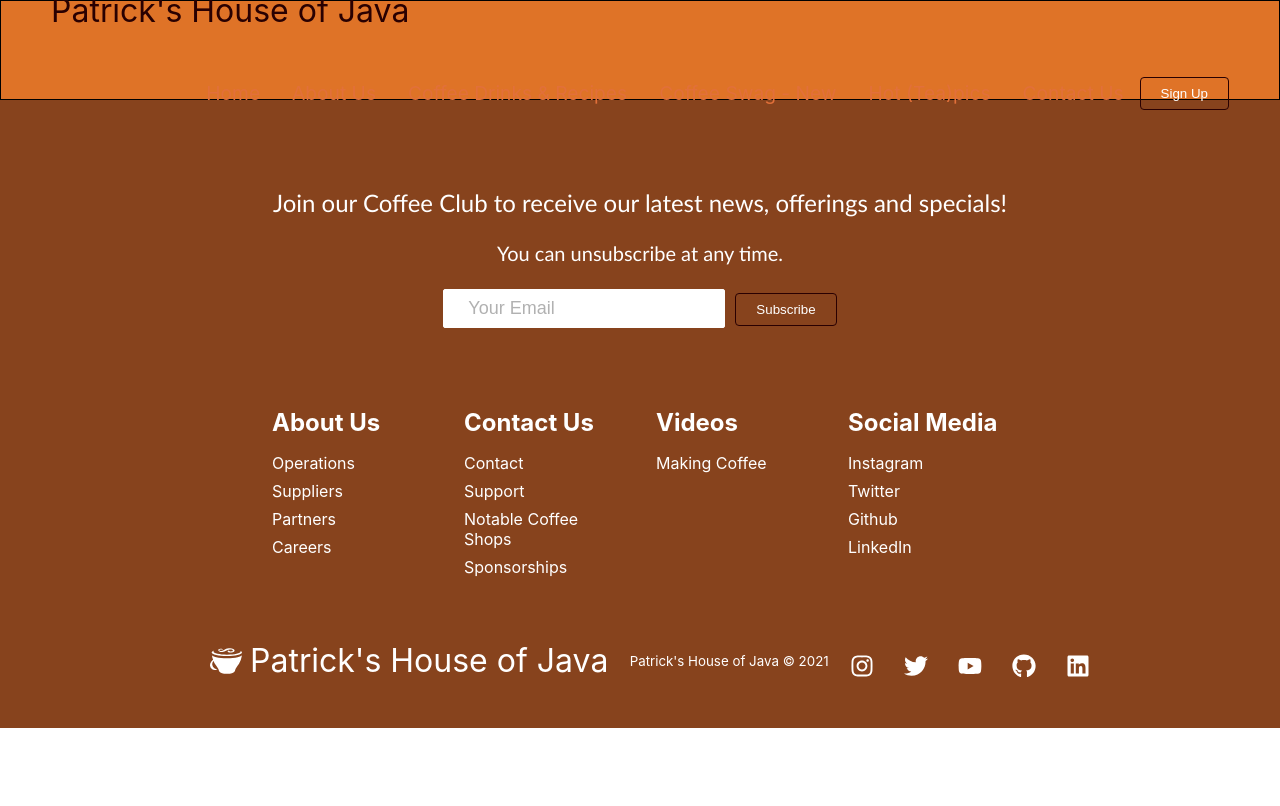
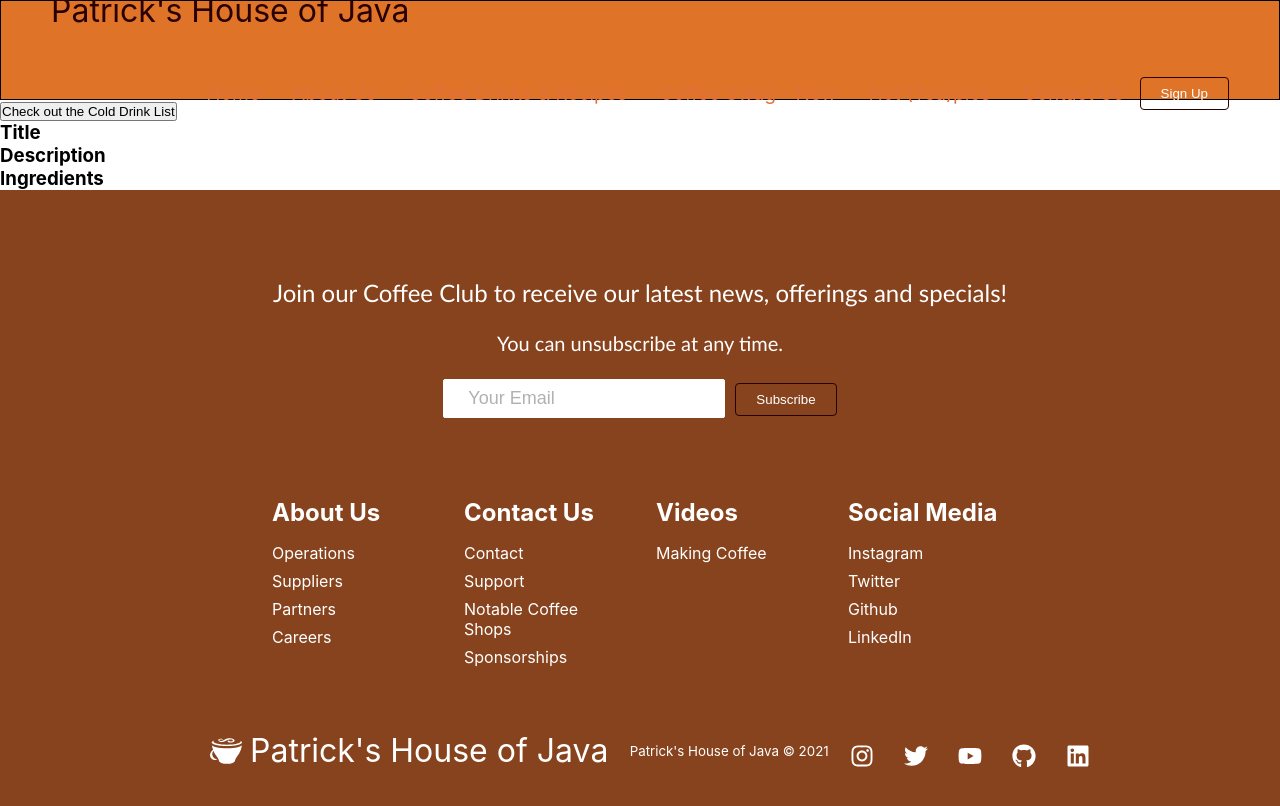
Before and after one commit to pdfaerber/SE-React-Homework, a React (Create React App) app in the folder myplants-app/: page /ColdDrink in a window 1280 px wide. Shown: the top 806 px of the page. Built offline with nearby package versions, Linux system fonts and the light colour scheme.

Commit message:
this commit includes api components for coffee drink recipes

```diff
--- a/myplants-app/src/App.css
+++ b/myplants-app/src/App.css
@@ -1,6 +1,6 @@
 * {
   box-sizing: border-box;
-  margin: 0;
-  padding: 0;
+  margin:0px;
+  padding: 0px;
   font-family: PT 'Trebuchet MS', 'Lucida Sans Unicode', 'Lucida Grande', 'Lucida Sans', Arial, sans-serif;
 }
--- a/myplants-app/src/App.js
+++ b/myplants-app/src/App.js
@@ -4,14 +4,19 @@ import "./App.css";
 import NavBar from "./components/pages/NavBar";
 import Home from "./components/pages/HomePage/Home";
 import Footer from "./components/pages/Footer/Footer";
+import HotDrink from "./components/HotDrink";
+import ColdDrink from "./components/ColdDrink";
 
 function App() {
   return (
     <div className="App">
       <Router>
         <NavBar />
+
         <Switch>
           <Route path='/' exact component={Home} />
+          <Route path='/HotDrink' component={HotDrink}/>
+          <Route path='/ColdDrink' component={ColdDrink}/>
         </Switch>
         <Footer/>
       </Router>
--- /dev/null
+++ b/myplants-app/src/components/ColdDrink.js
@@ -0,0 +1,47 @@
+import React from 'react';
+import reactDom from "react-dom";
+import { useState, setInfo } from "react";
+
+
+function ColdDrink() {
+    const data = "";
+  const [coldDrink] = useState(data);
+
+  function getColdDrink() {
+    fetch("https://api.sampleapis.com/coffee/iced")
+      .then((data) => data.json())
+      .then((response) => {
+
+        console.log("Success", response)
+        });
+  } //end
+
+  if (data) {
+    console.log(data);
+  }
+
+  return (
+    <div className="App">
+      <button id="button__coldDrink" onClick={() => getColdDrink()}>
+       Check out the Cold Drink List
+      </button>
+
+      {/* display answer container */}
+      <div className="display">
+        <h3>Title</h3>
+        {data && <div> answer: {coldDrink.title}</div>}
+      </div>
+      {/* display question container */}
+      <div className="display">
+        <h3>Description</h3>
+        {data && <div> question: {coldDrink.description}</div>}
+      </div>
+      {/* display points container */}
+      <div className="display">
+        <h3>Ingredients</h3>
+        {data && <div> points: {coldDrink.ingredients}</div>}
+      </div>
+    </div>
+  );
+  }
+export default ColdDrink;
--- /dev/null
+++ b/myplants-app/src/components/HotDrink.js
@@ -0,0 +1,47 @@
+import React from 'react';
+import reactDom from "react-dom";
+import { useState, setInfo } from "react";
+
+
+function HotDrink() {
+    const data = "";
+  const [hotDrink, setInfo] = useState(data);
+
+  function getHotDrink() {
+    fetch("https://api.sampleapis.com/coffee/hot")
+      .then((data) => data.json())
+      .then((response) => {
+
+        console.log("Success", response)
+        });
+  } //end triviaFetch
+
+  if (data) {
+    console.log(data);
+  }
+
+  return (
+    <div className="App">
+      <button id="randomButton" onClick={() => getHotDrink()}>
+       Check out the Hot Drink List
+      </button>
+
+      {/* display answer container */}
+      <div className="display">
+        <h3>Title</h3>
+        {data && <div> answer: {hotDrink.title}</div>}
+      </div>
+      {/* display question container */}
+      <div className="display">
+        <h3>Description</h3>
+        {data && <div> question: {hotDrink.description}</div>}
+      </div>
+      {/* display points container */}
+      <div className="display">
+        <h3>Ingredients</h3>
+        {data && <div> points: {hotDrink.ingredients}</div>}
+      </div>
+    </div>
+  );
+  }
+export default HotDrink;
--- a/myplants-app/src/components/pages/HomePage/Data.js
+++ b/myplants-app/src/components/pages/HomePage/Data.js
@@ -3,14 +3,14 @@ export const homeObjOne = {
     lightText: true,
     LightTextDesc: true,
     topLine: 'Order Here',
-    headLine: 'Unlimited Access to Growing Tips and Care Advice',
-    description: 'Win exclusive access to my plants through my rewards program ',
+    headLine: 'Check out our new products and offers!',
+    description: 'Sign up here for new product info, recipes and special offers:',
     buttonLabel: 'Sign up Today',
     imgStart: '',
     img: 'images/svg-1.svg',
     alt: 'Coffee or Tea Product Photo Here'
 
-}
+};
 
 export const homeObjTwo = {
     lightBg: false,
--- a/myplants-app/src/components/pages/NavBar.js
+++ b/myplants-app/src/components/pages/NavBar.js
@@ -54,7 +54,7 @@ function NavBar() {
             </li>
             <li className="nav-item">
               <Link
-                to="/drinks"
+                to='/HotDrink'
                 className="nav-links"
                 onClick={closeMobileMenu}
               >
```
Also changed, not shown: myplants-app/src/components/ColdDrink.css (added), myplants-app/src/components/pages/HomePage/HotDrink.css (added).
